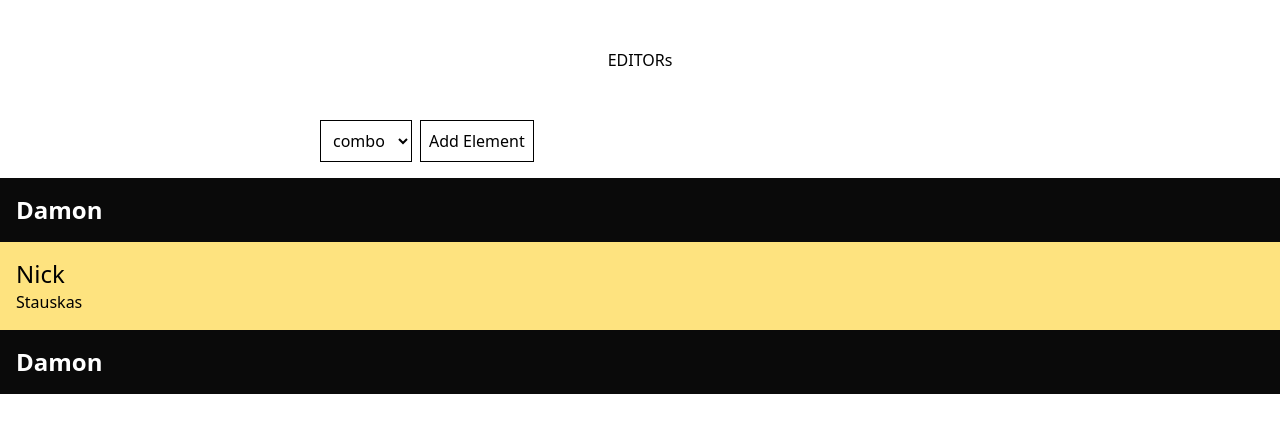
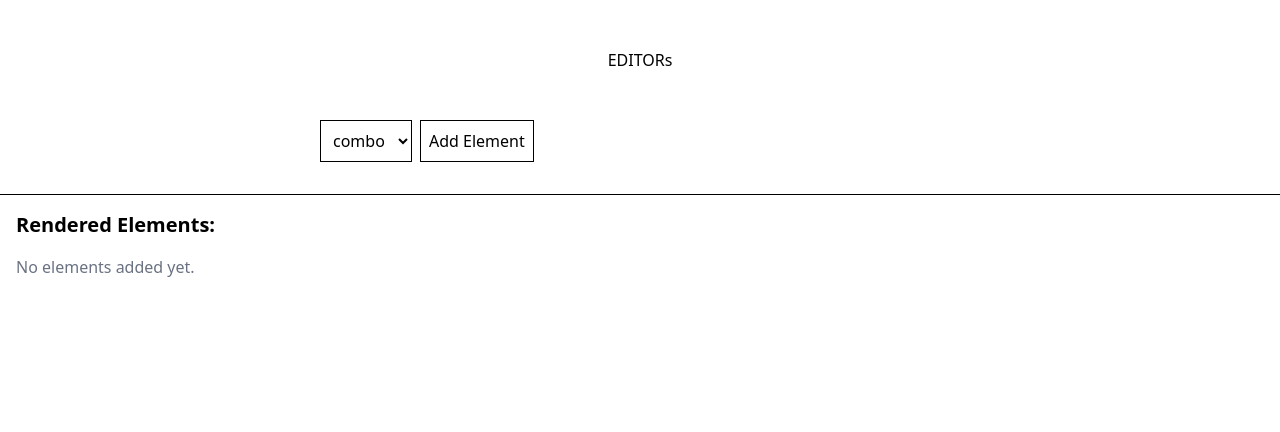
Before and after one commit to Subhavich/blog-editor, a React (Vite) app: page / in a window 1280 px wide. Shown: the top 432 px of the page. Built offline with nearby package versions, Linux system fonts and the light colour scheme.

Commit message:
finish primary functions

```diff
--- a/src/App.jsx
+++ b/src/App.jsx
@@ -1,11 +1,5 @@
 import { useReducer, useRef, useEffect } from "react";
 import options from "./Data";
-
-const mockBlog = [
-  { type: "header", load: { text: "Damon" } },
-  { type: "combo", load: { text: "Stauskas", head: "Nick" } },
-  { type: "header", load: { text: "Damon" } },
-];
 
 // Reducer function to manage the editors state
 function reducer(state, action) {
@@ -83,7 +77,7 @@ function App() {
           </button>
         </div>
       </main>
-      <Result />
+      <Result editors={editors} />
     </>
   );
 }
@@ -170,6 +164,18 @@ function renderEle(type, load) {
   }
 }
 
-function Result() {
-  return <>{mockBlog.map((ele, index) => renderEle(ele.type, ele.load))}</>;
+// Updated Result component to use editors state instead of mockBlog
+function Result({ editors }) {
+  return (
+    <div className="p-4 border-t mt-8">
+      <h2 className="text-xl font-bold mb-4">Rendered Elements:</h2>
+      {editors.length > 0 ? (
+        editors.map((ele, index) => (
+          <div key={index}>{renderEle(ele.type, ele.load)}</div>
+        ))
+      ) : (
+        <p className="text-gray-500">No elements added yet.</p>
+      )}
+    </div>
+  );
 }
```
